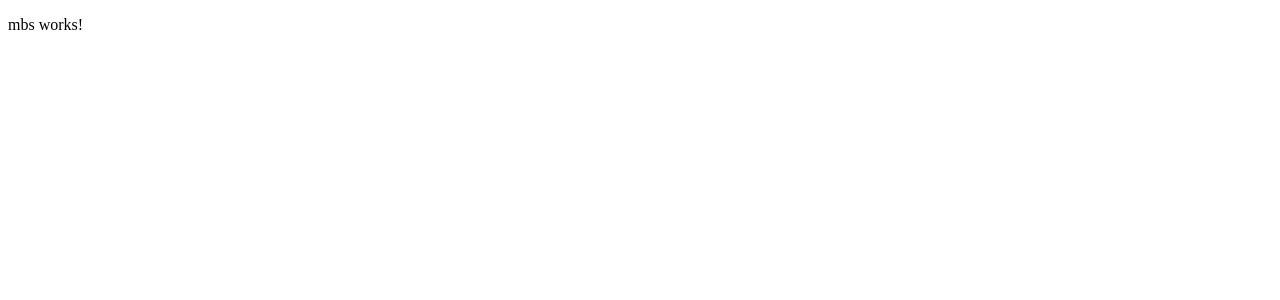
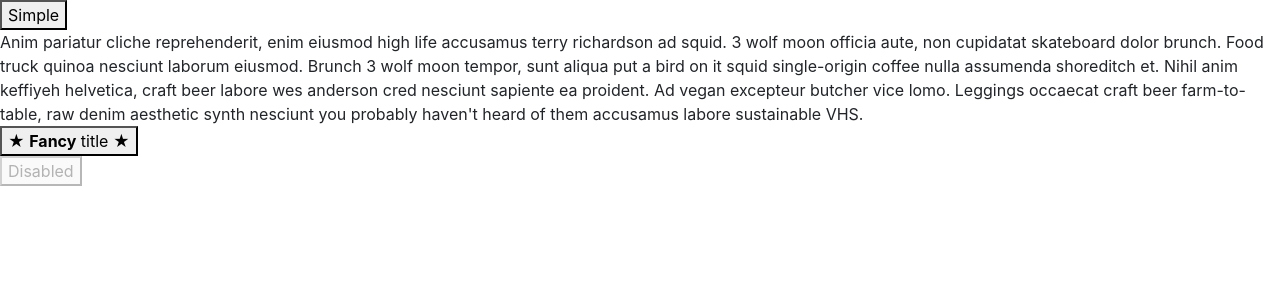
Before and after one commit to HTML-as-programming-language/project-software, an Angular app in the folder angular/: page / in a window 1280 px wide. Shown: the top 300 px of the page. Built offline with nearby package versions, Linux system fonts and the light colour scheme.

Commit message:
bootstrap

```diff
--- a/angular/package.json
+++ b/angular/package.json
@@ -20,7 +20,10 @@
     "@angular/platform-browser": "^6.0.3",
     "@angular/platform-browser-dynamic": "^6.0.3",
     "@angular/router": "^6.0.3",
+    "@ng-bootstrap/ng-bootstrap": "^4.0.0",
+    "bootstrap": "^4.1.3",
     "core-js": "^2.5.4",
+    "font-awesome": "^4.7.0",
     "rxjs": "^6.0.0",
     "zone.js": "^0.8.26"
   },
--- a/angular/src/app/app.module.ts
+++ b/angular/src/app/app.module.ts
@@ -1,5 +1,7 @@
 import { BrowserModule } from '@angular/platform-browser';
 import { NgModule } from '@angular/core';
+
+import { NgbModule } from '@ng-bootstrap/ng-bootstrap';
 
 import { AppComponent } from './app.component';
 import { AppRoutingModule } from './/app-routing.module';
@@ -12,7 +14,8 @@ import { MbsComponent } from './components/mbs/mbs.component';
   ],
   imports: [
     BrowserModule,
-    AppRoutingModule
+    AppRoutingModule,
+    NgbModule
   ],
   providers: [],
   bootstrap: [AppComponent]
--- a/angular/src/app/components/mbs/mbs.component.html
+++ b/angular/src/app/components/mbs/mbs.component.html
@@ -1,3 +1,65 @@
-<p>
-  mbs works!
-</p>
+<ngb-accordion #acc="ngbAccordion" activeIds="ngb-panel-0">
+    <ngb-panel title="Simple">
+        <ng-template ngbPanelContent>
+            Anim pariatur cliche reprehenderit, enim
+            eiusmod high life accusamus terry richardson ad
+            squid. 3 wolf moon officia
+            aute, non cupidatat skateboard dolor brunch.
+            Food truck quinoa nesciunt laborum eiusmod.
+            Brunch 3 wolf moon tempor,
+            sunt aliqua put a bird on it squid
+            single-origin coffee nulla assumenda shoreditch
+            et. Nihil anim keffiyeh helvetica,
+            craft beer labore wes anderson cred nesciunt
+            sapiente ea proident. Ad vegan excepteur
+            butcher vice lomo. Leggings
+            occaecat craft beer farm-to-table, raw denim
+            aesthetic synth nesciunt you probably haven't
+            heard of them accusamus
+            labore sustainable VHS.
+        </ng-template>
+    </ngb-panel>
+    <ngb-panel>
+        <ng-template ngbPanelTitle>
+            <span>&#9733; <b>Fancy</b> title &#9733;</span>
+        </ng-template>
+        <ng-template ngbPanelContent>
+            Anim pariatur cliche reprehenderit, enim
+            eiusmod high life accusamus terry richardson ad
+            squid. 3 wolf moon officia
+            aute, non cupidatat skateboard dolor brunch.
+            Food truck quinoa nesciunt laborum eiusmod.
+            Brunch 3 wolf moon tempor,
+            sunt aliqua put a bird on it squid
+            single-origin coffee nulla assumenda shoreditch
+            et. Nihil anim keffiyeh helvetica,
+            craft beer labore wes anderson cred nesciunt
+            sapiente ea proident. Ad vegan excepteur
+            butcher vice lomo. Leggings
+            occaecat craft beer farm-to-table, raw denim
+            aesthetic synth nesciunt you probably haven't
+            heard of them accusamus
+            labore sustainable VHS.
+        </ng-template>
+    </ngb-panel>
+    <ngb-panel title="Disabled" [disabled]="true">
+        <ng-template ngbPanelContent>
+            Anim pariatur cliche reprehenderit, enim
+            eiusmod high life accusamus terry richardson ad
+            squid. 3 wolf moon officia
+            aute, non cupidatat skateboard dolor brunch.
+            Food truck quinoa nesciunt laborum eiusmod.
+            Brunch 3 wolf moon tempor,
+            sunt aliqua put a bird on it squid
+            single-origin coffee nulla assumenda shoreditch
+            et. Nihil anim keffiyeh helvetica,
+            craft beer labore wes anderson cred nesciunt
+            sapiente ea proident. Ad vegan excepteur
+            butcher vice lomo. Leggings
+            occaecat craft beer farm-to-table, raw denim
+            aesthetic synth nesciunt you probably haven't
+            heard of them accusamus
+            labore sustainable VHS.
+        </ng-template>
+    </ngb-panel>
+</ngb-accordion>
--- a/angular/src/styles.css
+++ b/angular/src/styles.css
@@ -1 +1,3 @@
 /* You can add global styles to this file, and also import other style files */
+@import "~bootstrap/dist/css/bootstrap.css";
+@import "~font-awesome/css/font-awesome.css";
```
Also changed, not shown: 1 other file (tests, documents, lock files or other folders).
